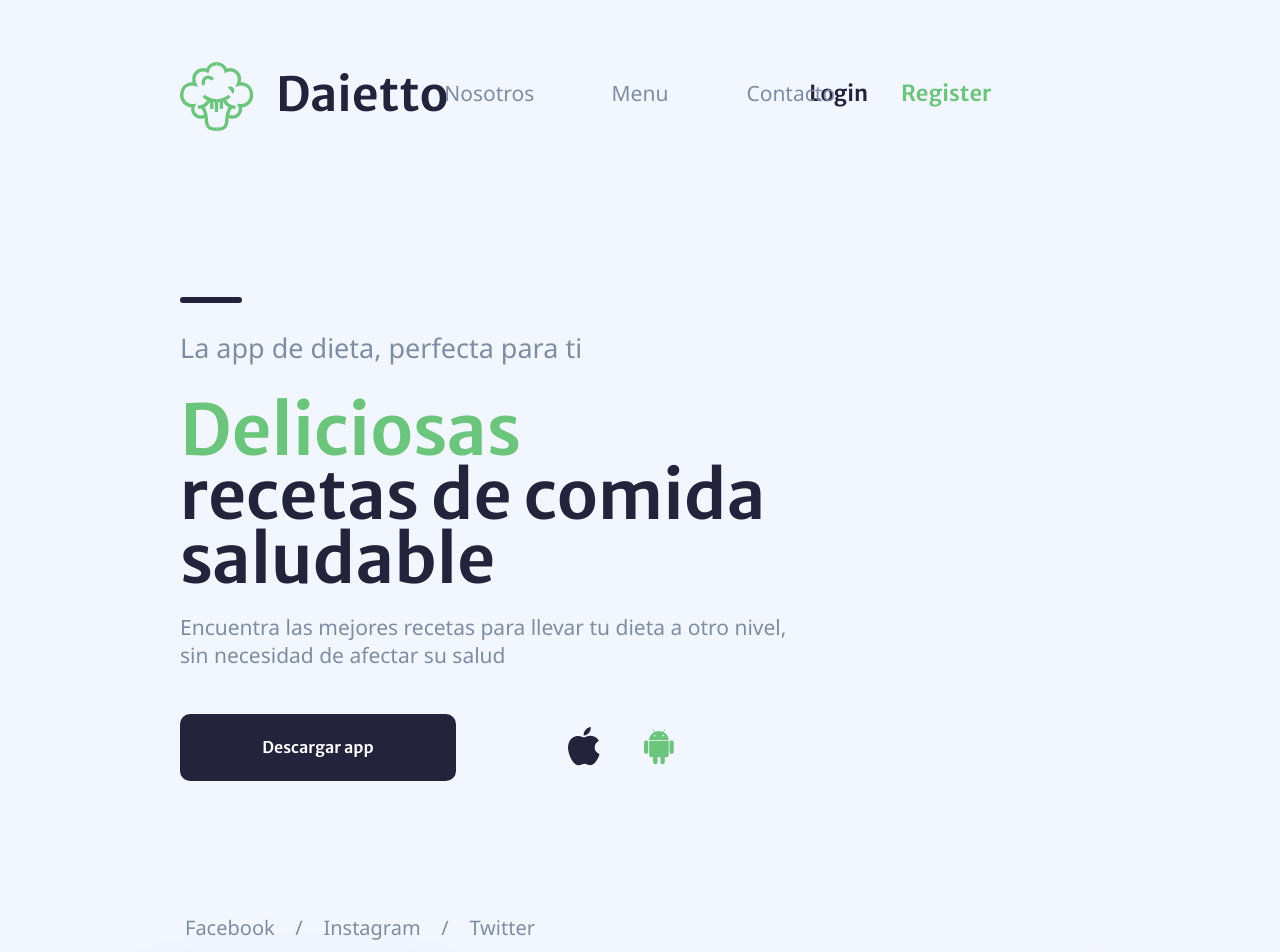
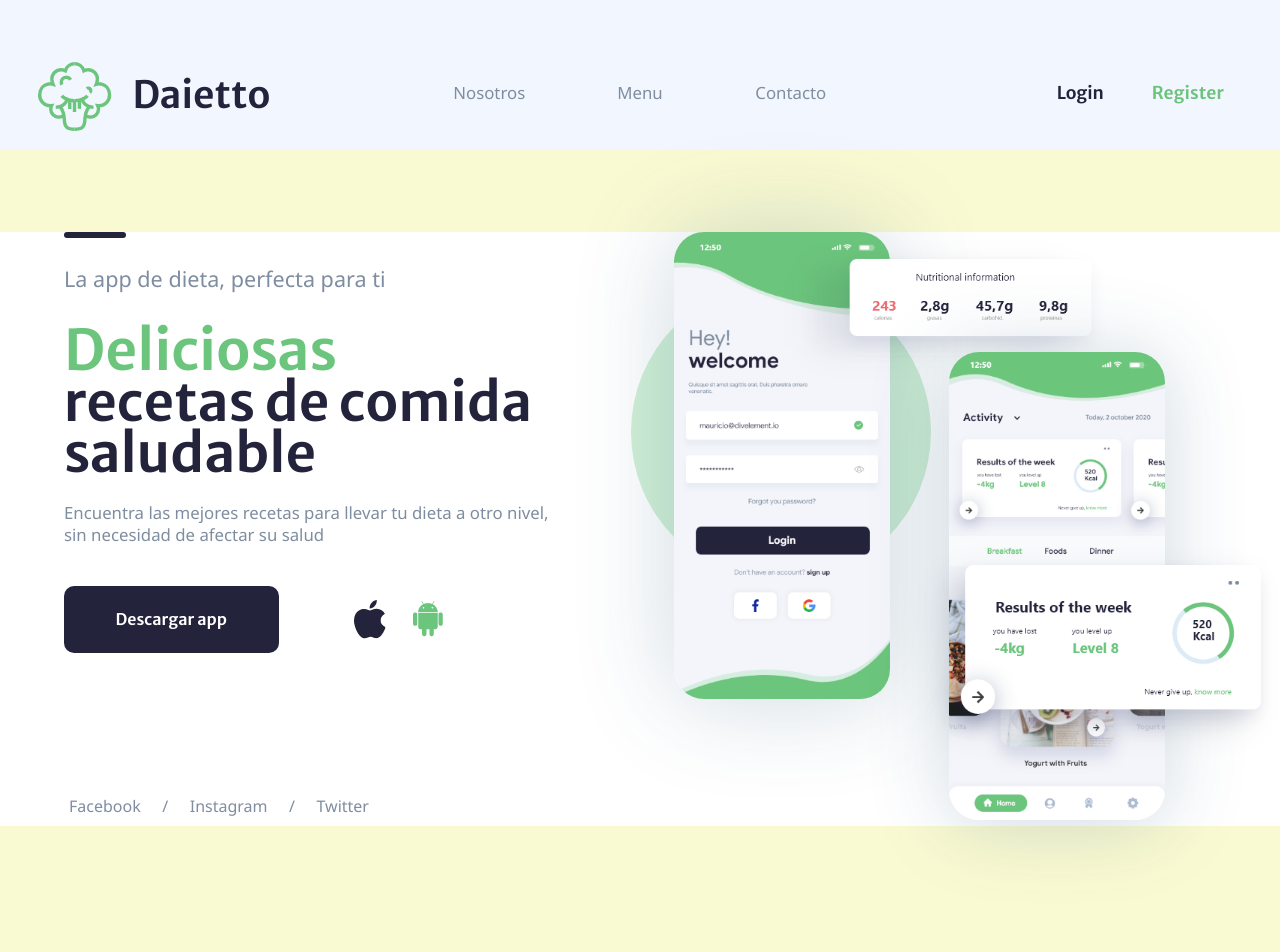
Before and after one commit to gingerbeerlime/food_website, a plain HTML site: page index.html in a window 1280 px wide. Shown: the top 952 px of the page. Drawn offline with Linux system fonts and the light colour scheme.

Commit message:
main 반응형

```diff
--- a/css/reset.css
+++ b/css/reset.css
@@ -91,8 +91,7 @@
     margin: 0;
     padding: 0;
     border: 0;
-    font-size: 100%;
-    font: inherit;
+    font-size: 10px;
     vertical-align: baseline;
     font-family: 'Noto Sans', sans-serif;
   }
@@ -136,3 +135,12 @@
   a {
     text-decoration: none;
   }
+  button{
+    background: inherit;
+    border:none;
+    box-shadow:none;
+    border-radius:0;
+    padding:0;
+    overflow:visible;
+    cursor:pointer
+  }
--- a/css/style.css
+++ b/css/style.css
@@ -25,20 +25,20 @@ header .logo {
     float: left;
     width: 300px;
     height: 100%;
-    margin-left: 180px;
+    margin-left: 9.375%;
 }
 header .logo img {
     float: left;
     margin-top: 62px;
-    padding-right: 22px;
 }
 header .logo h1 {
     float: left;
     font-family: 'Merriweather Sans', sans-serif;
-    font-size: 47px;
+    font-size: 4.7rem;
     line-height: 63px;
     color: #23233C;
     margin-top: 63px;
+    padding-left: 20px;
 }
 /* 메인 네비 */
 header nav {
@@ -64,7 +64,7 @@ header .mainNav a {
     display: inline-block;
     width: 100%;
     height: 100%;
-    font-size: 21px;
+    font-size: 2.1rem;
     color: #7F8DA0;
     line-height: 114px;
     text-align: center;
@@ -74,7 +74,7 @@ header .mainNav a {
     float: right;
     width: 215px;
     height: 150px;
-    margin-right: 280px;
+    margin-right: 13%;
     display: flex;
     padding-top: 36px;
     box-sizing: border-box;
@@ -88,7 +88,7 @@ header .mainNav a {
     width: 100%;
     height: 100%;
     font-family: 'Merriweather Sans', sans-serif;
-    font-size: 22px;
+    font-size: 2.2rem;
     line-height: 114px;
     color: #23233C;
     text-align: center;
@@ -96,19 +96,39 @@ header .mainNav a {
 .join li a.register {
     color: #6BC37C;
 }
+/* 메뉴 토글버튼(모바일용(900)) */
+.navToggle {
+    display: none;
+    float: right;
+    width: 30px;
+    height: 150px;
+    margin-right: 13%;
+    justify-content: space-between;
+    padding-top: 70px;
+    box-sizing: border-box;
+    cursor: pointer;
+}
+.navToggle > div {
+    display: none;
+    width: 5px;
+    height: 35px;
+    background-color: #23233C;
+    border-radius: 15px;
+    transform: rotate(45deg);
+}
 /* 2. 메인 컨텐츠 */
 #intro {
+    float: left;
     width: 100%;
-    height: 930px;
-    /* background-color: #6BC37C; */
+    background-color: lightgoldenrodyellow;
 }
-/* 소개 문구 */
 .appIntro {
-    float: left;
-    width: 620px;
-    height: 750px;
-    /* background-color: white; */
-    margin: 65px 0 0 180px;
+    margin: 0 auto;
+    margin-top: 60px;
+    margin-bottom: 265px;
+    width: 1560px;
+    background-color: white;
+    position: relative;
 }
 .appIntro .bar {
     width: 62px;
@@ -118,96 +138,101 @@ header .mainNav a {
     margin-top: 82px;
 }
 .slogan {
-    font-size: 27px;
-    line-height: 40px;
+    font-size: 2.7rem;
+    line-height: 4rem;
     color: #7F8DA0;
     margin-top: 25px;
 }
 .mainMsg {
     font-family: 'Merriweather Sans', sans-serif;
-    font-size: 67px;
-    line-height: 64px;
+    font-size: 6.7rem;
+    line-height: 6.4rem;
     color: #23233C;
     margin-top: 30px;
 }
 .mainMsg > span {
     font-family: 'Merriweather Sans', sans-serif;
-    font-size: 70px;
-    line-height: 64px;
+    font-size: 7rem;
+    line-height: 6.4rem;
     color: #6CC57C;
 }
 .desc {
-    font-size: 21px;
-    line-height: 28px;
+    width: 42%;
+    font-size: 2.1rem;
+    line-height: 2.8rem;
     color: #7F8DA0;
     margin-top: 22px;
+}
+/* 앱 다운로드 & SNS 버튼 */
+.btnsBox {
+    width: 42%;
+    height: 240px;
+    margin-top: 40px;
+    display: flex;
+    flex-direction: column;
+    justify-content: space-between;
 }
 /* 앱 다운로드 */
 .download {
     width: 100%;
     height: 67px;
-    margin-top: 45px;
+    display: flex;
+    justify-content: space-between;
 }
 .download .btn {
-    float: left;
     display: block;
-    width: 276px;
+    width: 42%;
     height: 67px;
     background-color: #23233C;
     border-radius: 10px;
     font-family: 'Merriweather Sans', sans-serif;
-    font-size: 20;
+    font-size: 2rem;
     line-height: 67px;
     text-align: center;
     color: #ffffff;
 }
 .download .btn:hover {
     background-color: whitesmoke;
-    box-shadow: 0 0 6px #777;
     color: #23233C;
     transition: 0.3s ease;
 }
 .appIcons {
-    float: left;
-    width: 150px;
+    width: 23%;
     height: 67px;
-    margin-left: 90px;
     display: flex;
     justify-content: space-around;
     align-items: center;
+    margin-right: 23%;
 }
 /* SNS */
 .appIntro .sns {
-    width: 350px;
+    /* width: 53%; */
+    width: 390px;
     height: 33px;
-    margin-top: 130px;
     display: flex;
     justify-content: space-between;
     padding-left: 5px;
 }
 .appIntro .sns li, .sns a {
-    font-size: 20px;
-    line-height: 33px;
+    font-size: 2rem;
+    line-height: 3.3rem;
     color: #7F8DA0;
-
 }
 .appIntro .sns a:hover {
     color: #6CC57C;
 }
-/* 애플리케이션 사진 */
-.main_img {
-    float: left;
-    width: 1080px;
-    height: 850px;
-    margin-top: 65px;
-    position: relative;
+/* 배경 도형요소 */
+#intro .bg {
+    position: absolute;
 }
 .bgCircle {
     width: 400px;
     height: 400px;
     background-color: #D0F0D6;
     border-radius: 50%;
-    margin: 130px 0 0 100px;
+    top: 40px;
+    right: 27.3%;
+    z-index: 1;
 }
 .bgSquare {
     width: 740px;
@@ -216,37 +241,36 @@ header .mainNav a {
     box-shadow: 50px 50px 50px #ABB6CC33;
     border-radius: 49px;
     transform: rotate(37deg);
-    position: absolute;
     top: -120px;
-    right: -650px;
-    z-index: 1;
+    right: -51.2%;
+    z-index: 2;
 }
-/* 화면 이미지 */
-.main_img > img {
+/* 애플리케이션 사진 */
+#intro .appImg {
     position: absolute;
 }
 .imgLogin {
-    top: 0;
-    left: 155px;
+    top: -73px;
+    right: 31%;
     z-index: 10;
     box-shadow: 0px 0px 99px #2A5A7B3B;
     border-radius: 30px;
 }
 .imgNutri {
-    top: -10px;
-    left: 300px;
+    top: -80px;
+    right: 11%;
     z-index: 20;
 }
 .imgHome {
-    top: 180px;
-    left: 520px;
+    top: 105px;
+    right: 7.37%;
     z-index: 30;
     box-shadow: 0px 3px 80px #2A5A7B3B;
     border-radius: 30px;
 }
 .imgWeekly {
-    top: 400px;
-    left: 550px;
+    top: 300px;
+    right: -10.65%;
     z-index: 40;
 }
 /* [2] 서브 컨텐츠 */
@@ -613,3 +637,137 @@ footer .sns p {
     line-height: 40px;
     margin-left: 155px;
 }
+/* 반응형(1400px 이상) */
+/* 이미지 0.75 */
+@media screen and (max-width:1400px) {
+    html {
+        font-size: 8px;
+    }
+    /* 로고 */
+    header .logo {
+        margin-left: 3%;
+    }
+    /* 로그인 & 회원가입 */
+    .join {
+        margin-right: 3%;
+    }
+    /* 2. 메인 컨텐츠 */
+    .appIntro {
+        margin-top: 60px;
+        margin-bottom: 265px;
+        width: 100%;
+        background-color: white;
+        position: relative;
+        padding-left: 5%;
+        box-sizing: border-box;
+    }
+    .appIntro .sns {
+        width: 300px;
+    }
+    /* 배경 도형요소 */
+    .bgCircle {
+        width: 300px;
+        height: 300px;
+        top: 50px;
+        right: 27.3%;
+    }
+    .bgSquare {
+        width: 555px;
+        height: 450px;
+        top: -120px;
+        right: -51.2%;
+    }
+    /* 애플리케이션 사진 */
+    .imgLogin,
+    .imgHome {
+        width: 216px;
+    }
+    .imgLogin {
+        top: 0;
+        right: 30.5%;
+    }
+    .imgNutri {
+        width: 346.5px;
+        top: -10px;
+        right: 13%;
+    }
+    .imgHome {
+        top: 120px;
+        right: 9%;
+    }
+    .imgWeekly {
+        width: 390px;
+        top: 300px;
+        right: -1%;
+    }
+}
+/* 반응형(1200px 이상) */
+@media screen and (max-width:1200px) {
+   /* 메인 네비 */
+    header nav {
+        width: 300px;
+        margin-left: -150px;
+    }
+    header .mainNav a {
+        font-size: 1.8rem;
+    }
+    /* 배경 도형요소 */
+     .bgCircle {
+        display: none;
+    }
+    /* 애플리케이션 사진 */
+    .imgLogin,
+    .imgHome {
+        width: 216px;
+    }
+    .imgLogin {
+        display: none;
+    }
+    .imgNutri {
+        display: none;
+    }
+    .imgHome {
+        top: 50px;
+        right: 25%;
+    }
+    .imgWeekly {
+        top: 250px;
+        right: 5%;
+    }
+}
+/* 반응형(1100px 이상) */
+@media screen and (max-width:1100px) {
+    /* 애플리케이션 사진 */
+    .imgHome {
+        top: 50px;
+        right: 15%;
+    }
+    .imgWeekly {
+        top: 250px;
+        right: 0%;
+    }
+}
+/* 반응형(900px 이상) */
+@media screen and (max-width:900px) {
+    /* 메인 네비 */
+    header nav {
+         display: none;
+    }
+    /* 로고 */
+    header .logo {
+        margin-left: 7%;
+    }
+    /* 로그인 & 가입 버튼 */
+    .join {
+        display: none;
+    }
+    /* 메뉴 토글버튼(모바일용(900)) */
+    .navToggle {
+        margin-right: 10%;
+        display: flex;
+        justify-content: space-between;
+    }
+    .navToggle > div {
+        display: block;
+    }
+ }
--- a/index.html
+++ b/index.html
@@ -7,6 +7,8 @@
     <title>Daietto</title>
     <link rel="stylesheet" href="css/reset.css">
     <link rel="stylesheet" href="css/style.css">
+    <!-- 반응형(414px) -->
+    <link rel="stylesheet" href="css/mediaquery_414.css">
 </head>
 <body>
     <div id="wrap">
@@ -15,7 +17,7 @@
             <!-- 1. 헤더 -->
             <header>
                 <!-- 로고 -->
-                <a class="logo" href="#">
+                <a class="logo" href="index.html">
                     <img src="image/logo.png" alt="logo">
                     <h1>Daietto</h1>
                 </a>
@@ -32,17 +34,23 @@
                     <li><a class="login" href="#">Login</a></li>
                     <li><a class="register" href="#">Register</a></li>
                 </ul>
+                <!-- 메뉴 토글버튼(모바일용(900)) -->
+                <div class="navToggle">
+                    <div class="line1"></div>
+                    <div class="line2"></div>
+                </div>
             </header>
             <!-- 2. 메인 컨텐츠 -->
             <article id="intro">
-                <!-- 소개 문구 -->
                 <div class="appIntro">
                     <div class="bar"></div>
-                    <h3 class="slogan">La app de dieta, perfecta para ti</h3>
+                    <p class="slogan">La app de dieta, perfecta para ti</p>
                     <h2 class="mainMsg">
                         <span>Deliciosas</span><br/>recetas de comida<br/>saludable
                     </h2>
                     <p class="desc">Encuentra las mejores recetas para llevar tu dieta a otro nivel, sin necesidad de afectar su salud</p>
+                    <!-- 앱 다운로드 & SNS 버튼 -->
+                    <div class="btnsBox">
                         <!-- 앱 다운로드 -->
                         <div class="download">
                             <a href="#" class="btn">Descargar app</a>
@@ -61,16 +69,12 @@
                         </ul>
                     </div>
                     <!-- 애플리케이션 사진 -->
-                <div class="main_img">
-                    <!-- 원 -->
-                    <div class="bgCircle"></div>
-                    <!-- 사각형 -->
-                    <div class="bgSquare"></div>
-                    <!-- 화면 이미지 -->
-                    <img class="imgLogin" src="image/screen_login.png" alt="login screen">
-                    <img class="imgNutri" src="image/nutri_info.png" alt="nutritional information">
-                    <img class="imgHome" src="image/screen_home.png" alt="home screen">
-                    <img class="imgWeekly" src="image/weekly_result.png" alt="weekly result">
+                    <div class="bg bgCircle"></div>
+                    <div class="bg bgSquare"></div>
+                    <img class="appImg imgLogin" src="image/screen_login.png" alt="login screen">
+                    <img class="appImg imgNutri" src="image/nutri_info.png" alt="nutritional information">
+                    <img class="appImg imgHome" src="image/screen_home.png" alt="home screen">
+                    <img class="appImg imgWeekly" src="image/weekly_result.png" alt="weekly result">
                 </div>
             </article>
         </section>
```
Also changed, not shown: css/meadiaquery_414.css (added). Lines whose indentation alone changed are shown as unchanged.
